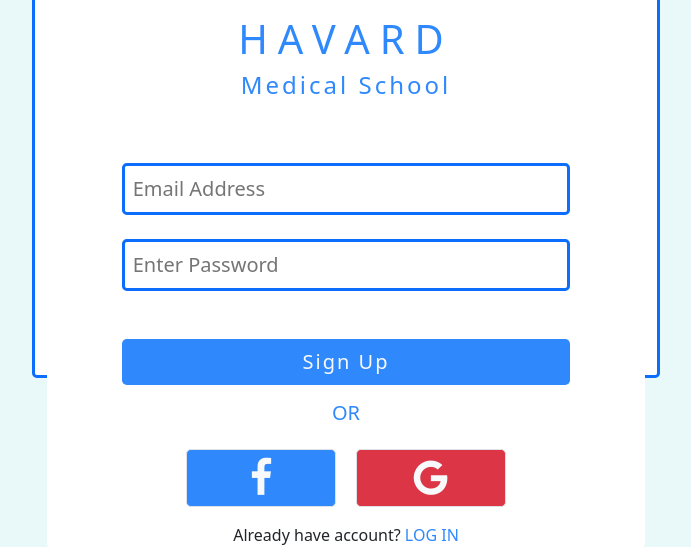
After one commit to Sjuicyy/School-Project, a PHP site: page /signup.php in a window 1280 px wide. The commit adds this page. Shown: the part 550-1097 px from the top of the page, without its empty margins (294-985 px from the left). Run offline with PHP 8.4, Linux system fonts and the light colour scheme.

```diff
--- a/Slogin.php
+++ b/LOGIN-S.php
@@ -1,5 +1,5 @@
 <?php
-require_once "connection.php";
+require_once "CONNECTION.php";
 $email = $_POST['email'];
 $password = $_POST['password'];
 $sql = "SELECT * from students WHERE Email='$email' && Pwd='$password'";
--- a/Tlogin.php
+++ b/LOGIN-T.php
@@ -1,5 +1,5 @@
 <?php
-require_once "connection.php";
+require_once "CONNECTION.php";
 $email = $_POST['email'];
 $password = $_POST['password'];
 $sql = "SELECT * from teachers WHERE Email='$email' && Pwd='$password'";
--- a/REQUEST.php
+++ b/REQUEST-FORM.php
@@ -1,6 +1,7 @@
 <?php
-require_once "connection.php";
+require_once "CONNECTION.php";
 session_start();
+$status=1;
 $email_id = $_SESSION['User'];
 $name= ucwords($_POST['name']);
 $contact=$_POST['phone'];
@@ -10,7 +11,7 @@
 $profession = $_POST['profession'];
 $facebook=$_POST['facebook'];
 $about=$_POST['about'];
-$sql="UPDATE `students` SET `Name` = '$name', `Address` = '$address', `Contact` = '$contact', `Profession` = '$profession', `Fname` = '$fname', `Batch` = '$batch', `Facebook` = '$facebook', `About` = '$about' WHERE `students`.`Email` = '$email_id' ";
+$sql="UPDATE `students` SET `Name` = '$name', `Address` = '$address', `Contact` = '$contact', `Profession` = '$profession', `Fname` = '$fname', `Batch` = '$batch', `Facebook` = '$facebook',`Status`='$status', `About` = '$about' WHERE `students`.`Email` = '$email_id' ";
 mysqli_query($conn, $sql);
 echo "Your information is send to the Admin . We will notify you soon as your information is verified";
 ?>
--- a/index1.php
+++ b/index1.php
@@ -110,7 +110,7 @@
                             <a href="#" class="dropdown-item" type="button">View</a>
                             <a href="#" class="dropdown-item" type="button">Edit Profile</a>
                             <hr class="dropdown-divider" />
-                            <a href="loghome.php" class="dropdown-item" type="button">Log Out</a>
+                            <a href="LOGOUT.php" class="dropdown-item" type="button">Log Out</a>
                         </div>
                     </li>
 
@@ -127,7 +127,7 @@
                         <h3 class="mb-4 heading-line">Notices<i class='bx bxs-bell' style='color:#2f89fc'></i></h3>
                         <div class="notification-ui_dd-content mb-4">
                             <?php
-                            require_once 'connection.php';
+                            require_once 'CONNECTION.php';
                             $sql = "SELECT * FROM notices";
                             $result = $conn->query($sql);
                             if ($result->num_rows > 0) {
--- a/profile.php
+++ b/profile.php
@@ -5,7 +5,7 @@
   header('Location:Login.php');
 }
 ?>
-<?php require_once 'connection.php'
+<?php require_once 'CONNECTION.php'
 ?>
 <!DOCTYPE html>
 <html lang="en">
@@ -94,7 +94,7 @@
                             <a href="#" class="dropdown-item" type="button">View</a>
                             <a href="#" class="dropdown-item" type="button">Edit Profile</a>
                             <hr class="dropdown-divider" />
-                            <a href="loghome.php" class="dropdown-item" type="button">Log Out</a>
+                            <a href="LOGOUT.php" class="dropdown-item" type="button">Log Out</a>
                         </div>
                     </li>
 
--- /dev/null
+++ b/signup.php
@@ -0,0 +1,77 @@
+<!doctype html>
+<html lang="en">
+
+<head>
+    <!-- Required meta tags -->
+    <meta charset="utf-8">
+    <meta name="viewport" content="width=device-width, initial-scale=1">
+    <!-- Bootstrap CSS -->
+    <link href="https://cdn.jsdelivr.net/npm/bootstrap@5.0.2/dist/css/bootstrap.min.css" rel="stylesheet"
+        integrity="sha384-EVSTQN3/azprG1Anm3QDgpJLIm9Nao0Yz1ztcQTwFspd3yD65VohhpuuCOmLASjC" crossorigin="anonymous">
+    <link rel="stylesheet" href="https://cdnjs.cloudflare.com/ajax/libs/font-awesome/4.7.0/css/font-awesome.min.css">
+    <style>
+        body {
+            height: 1000px;
+        }
+
+        .bcolor {
+            background-color: rgb(47, 137, 252);
+        }
+
+        .color {
+            color: rgb(47, 137, 252);
+        }
+
+        .btn1 {
+            color: white;
+        }
+
+        .btn1:hover {
+            color: rgba(0, 0, 0, 0);
+        }
+    </style>
+    <title>Little Angle School</title>
+</head>
+
+<body style="background-color:#99e6e335 ;">
+    <!-- heading start -->
+    <div class=" container-fluid text-center">
+        <div class="container mt-5 w-50 bg-white border border-3 border-primary rounded-3"
+            style="height:880px;max-width:650px">
+            <form method="POST" action="SIGN-UP.php" class="card border-0 w-100">
+                <img class="mt-5 border border-2 "
+                    src="https://encrypted-tbn0.gstatic.com/images?q=tbn:ANd9GcQz1m04w68aRdNB7iYunL7Jm67YbbPhTUjtvw&usqp=CAU"
+                    width="100%">
+                <div class="card-body">
+                    <h1 class="card-title color text-center" style="letter-spacing: 10px;">HAVARD</h1>
+                    <h4 class="card-text color text-center" style="letter-spacing: 3px;">Medical School</h4>
+                </div>
+                <input class="form-control-lg border border-3 border-primary w-75 mx-auto p-2 mt-5" type="email"
+                    name="email" placeholder="Email Address">
+                <input class="form-control-lg border border-3 border-primary w-75 mx-auto p-2 mt-4" type="text"
+                    name="password" placeholder="Enter Password">
+                <input type="submit" value="Sign Up"
+                    class="btn1 bcolor text-light border-0 rounded-3 fs-5 w-75 p-2 mx-auto mt-5"
+                    style="letter-spacing: 2px;">
+                <p class=" text-center mt-3 h5 border-2 color">OR</p>
+                <div class="text-center mt-3 ">
+                    <a href="#"
+                        class="fa fs-1 mx-2 w-25 p-2 px-3 text-decoration-none text-light bcolor border rounded-3 btn1 fa-facebook"></a>
+                    <a href="#"
+                        class="fa fs-1 mx-2 w-25 p-2 px-3 text-decoration-none text-light bg-danger border rounded-3 btn1 fa-google"></a>
+                </div>
+                <div class="row mt-3">
+                    <div class="col  text-center">
+                        Already have account? <a class="color text-decoration-none mx-auto" href="login.php"> LOG IN</a>
+                    </div>
+                </div>
+            </form>
+        </div>
+    </div>
+    <script src="https://cdn.jsdelivr.net/npm/bootstrap@5.0.2/dist/js/bootstrap.bundle.min.js"
+        integrity="sha384-MrcW6ZMFYlzcLA8Nl+NtUVF0sA7MsXsP1UyJoMp4YLEuNSfAP+JcXn/tWtIaxVXM"
+        crossorigin="anonymous"></script>
+
+</body>
+
+</html>
```
Also changed, not shown: ADD-NOTICE.php (+9 -1 lines), Login.php (+14 -15 lines), WAITHERE.php (+17 -5 lines), addnotice.php (+7 -4 lines), requestform.php (+24 -39 lines), LOGOUT.php (renamed from END.php).
